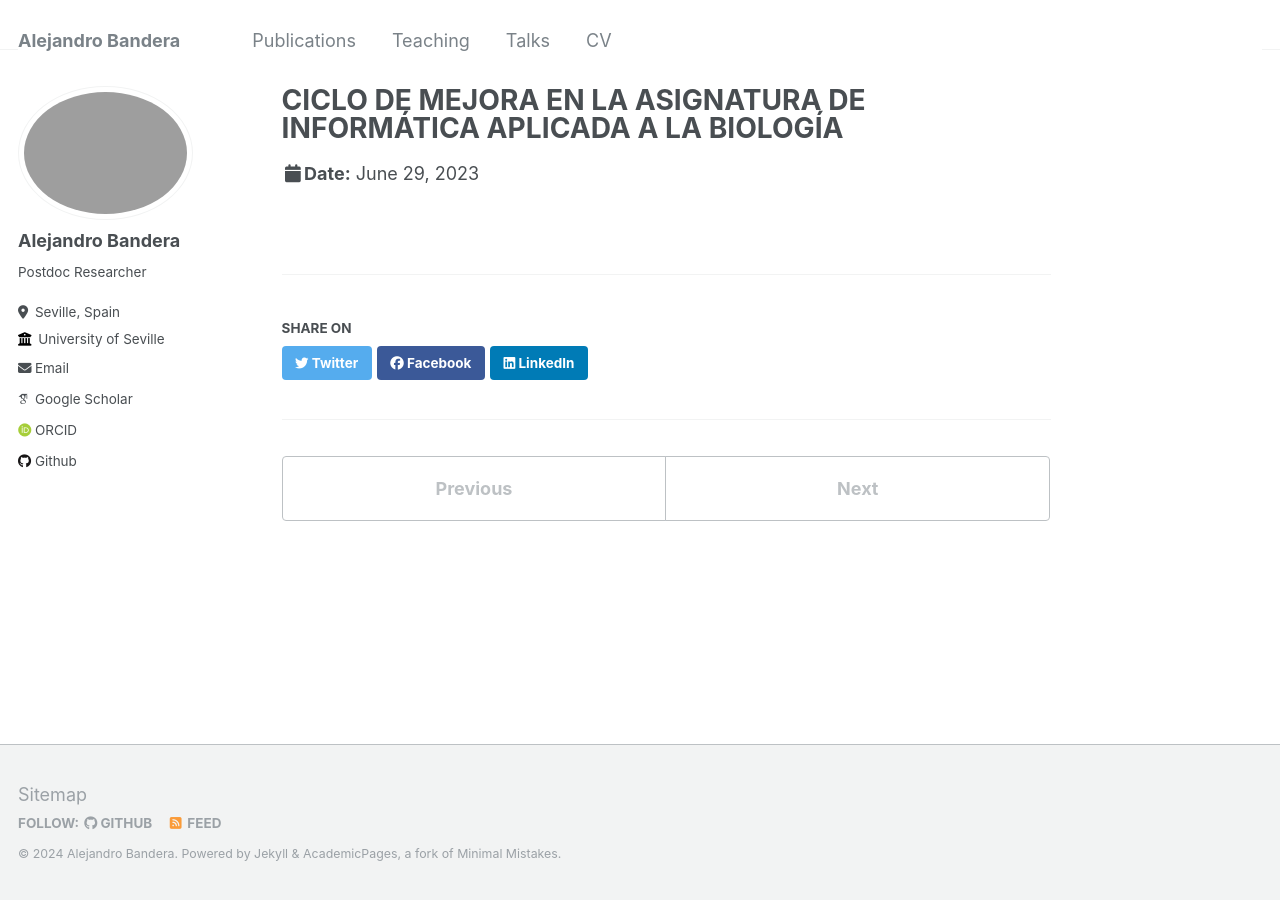
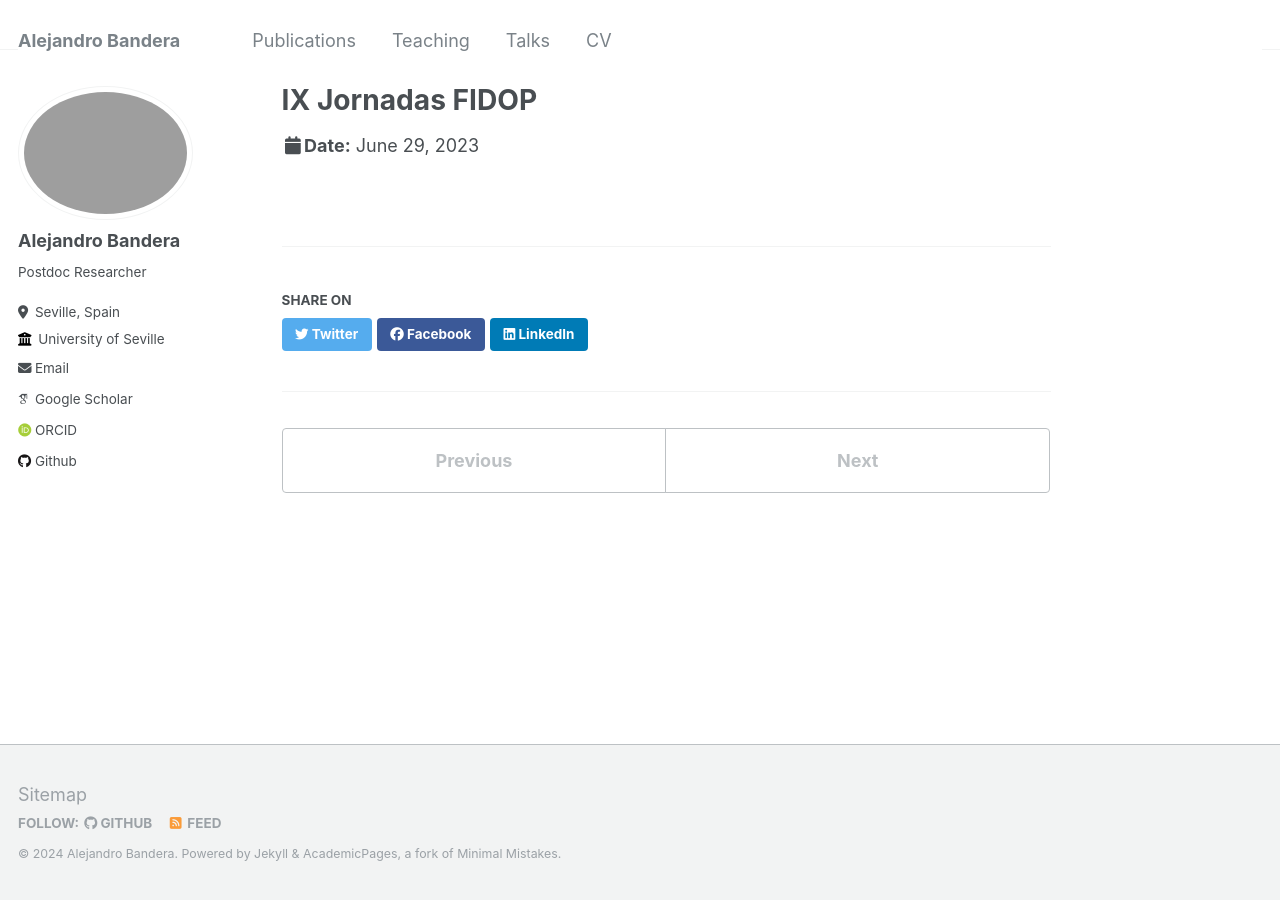
Before and after one commit to abanderam/abandera.github.io, a Jekyll site: the page built from _talks/2023_FIDOP.md, in a window 1280 px wide. Built offline with Jekyll 4.4.1, drawn with Linux system fonts in a browser that asks for light colours; some web fonts are replaced.

Commit message:
Update 2023_FIDOP.md

```diff
--- a/_talks/2023_FIDOP.md
+++ b/_talks/2023_FIDOP.md
@@ -1,5 +1,5 @@
 ---
-title: "CICLO DE MEJORA EN LA ASIGNATURA DE INFORMÁTICA APLICADA A LA BIOLOGÍA"
+title: "IX Jornadas FIDOP"
 collection: talks
 type: "Teaching Talk"
 permalink: /talks/2023_FIDOP
```
